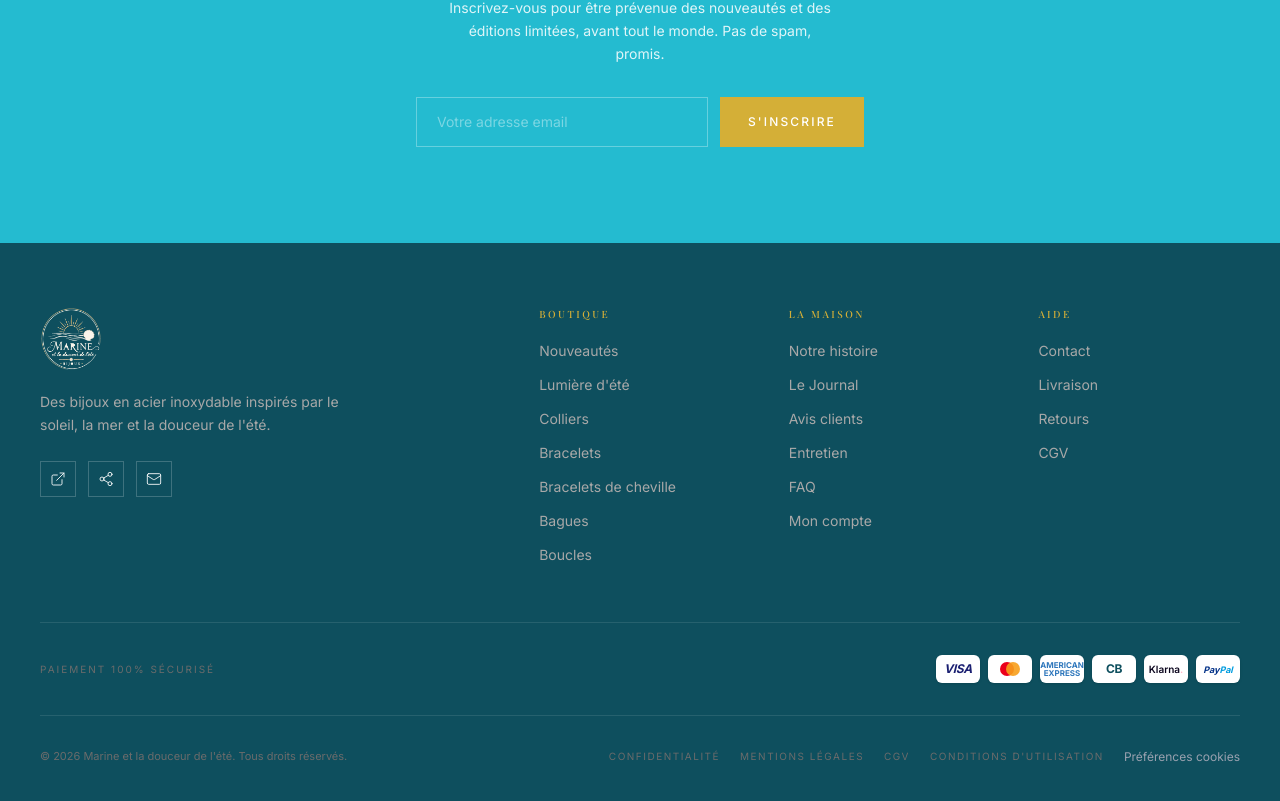
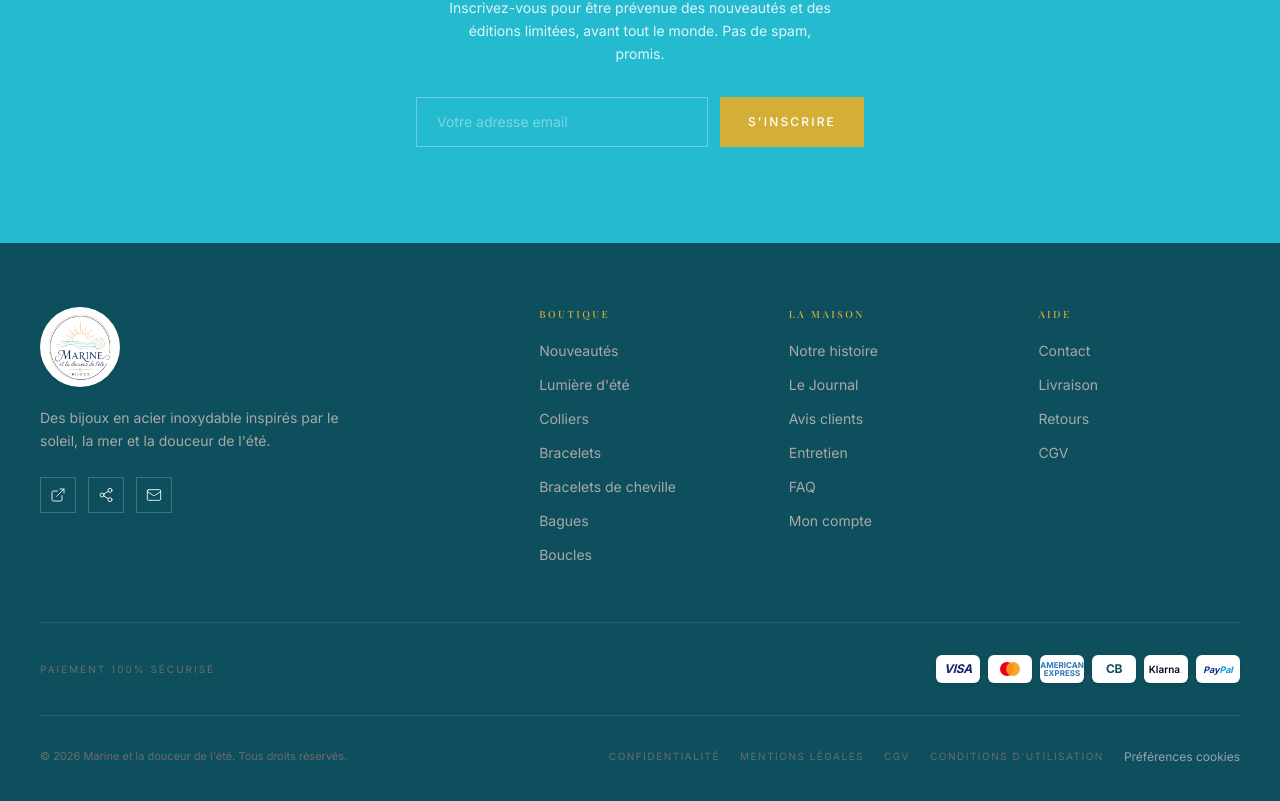
Before and after one commit to comeleblanc-max/marine-bijoux-store, a Next.js app: page / in a window 1280 px wide. Shown: the part 2418-3219 px from the top of the page. Built offline with nearby package versions, Linux system fonts and the light colour scheme; no server answers; the database is empty; a web font is replaced by a local one.

Commit message:
fix(footer): logo récent (coloré) dans un médaillon blanc
Le logo crème se voyait mal sur le footer foncé. On utilise le logo
actuel (logo-marine-transparent) dans un cercle blanc → bien lisible.

```diff
--- a/src/components/layout/Footer.tsx
+++ b/src/components/layout/Footer.tsx
@@ -44,13 +44,15 @@ export function Footer() {
         <div className="grid grid-cols-2 lg:grid-cols-5 gap-10 lg:gap-12">
           {/* Marque + social */}
           <div className="col-span-2">
-            <Image
-              src="/logo-marine-launch.png"
-              alt="Marine et la douceur de l'été"
-              width={120}
-              height={120}
-              className="h-16 w-auto object-contain mb-5"
-            />
+            <div className="inline-flex items-center justify-center w-20 h-20 rounded-full bg-white shadow-sm mb-5">
+              <Image
+                src="/logo-marine-transparent.png"
+                alt="Marine et la douceur de l'été"
+                width={200}
+                height={206}
+                className="w-[86%] h-[86%] object-contain"
+              />
+            </div>
             <p className="text-[#A8A8A8] text-sm leading-relaxed max-w-xs mb-6">
               Des bijoux en acier inoxydable inspirés par le soleil, la mer
               et la douceur de l'été.
```
